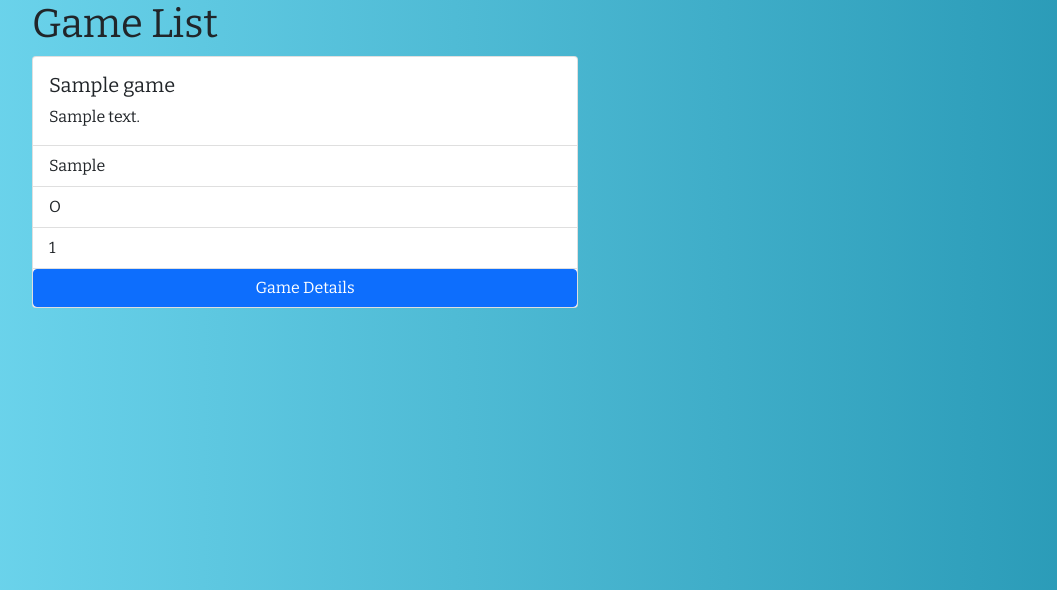
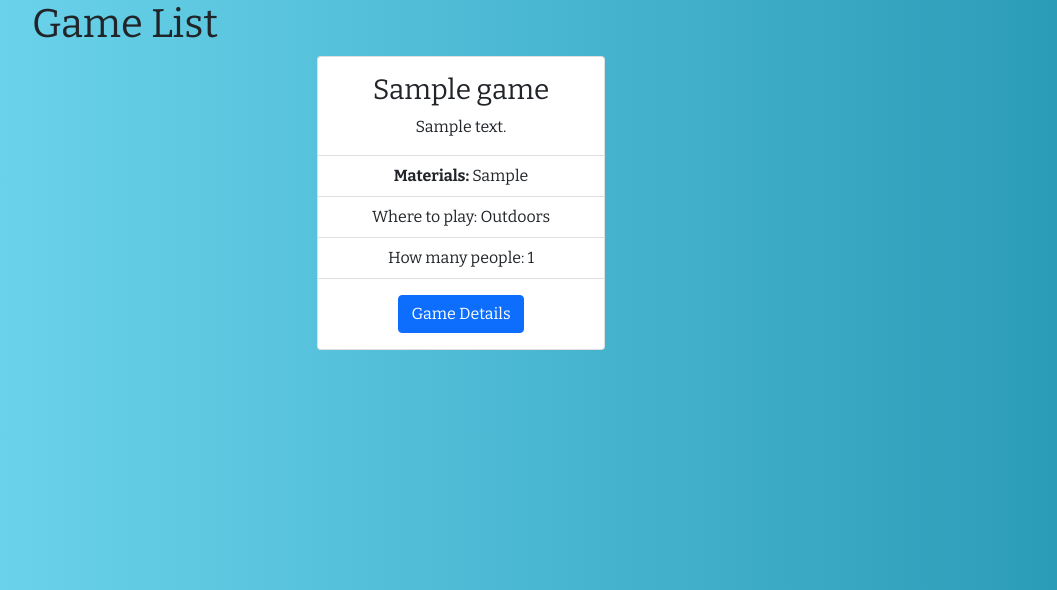
Before and after one commit to janae-b/partygameplanner, a Django app: page /games/ in a window 1280 px wide. Shown: the part 72-662 px from the top of the page, without its empty margins (50-1107 px from the left). Run offline with Django 3.2, Linux system fonts and the light colour scheme; a user stored in the database is signed in; tables that the repository leaves empty hold one stand-in row (values such as "Sample post").

Commit message:
work on game display

```diff
--- a/main_app/static/css/style.css
+++ b/main_app/static/css/style.css
@@ -1,6 +1,7 @@
 body {
   display: flex;
   font-family: 'Bitter', serif;
+
   min-height: 100vh;
   flex-direction: column;
   margin:0;
@@ -22,6 +23,17 @@ footer.page-footer {
 html {
   height:100%;
 }
+
+.row {
+    display: flex;
+    flex-direction: row;
+    justify-content: center;
+    flex-wrap: wrap-reverse;
+    column-gap: 60px;
+    row-gap: 20px;
+    margin-bottom: 20px;
+}
+
 
 .card-task {
   display: flex;
--- a/main_app/templates/base.html
+++ b/main_app/templates/base.html
@@ -8,7 +8,7 @@
   <meta http-equiv="X-UA-Compatible" content="ie=edge">
   <title>🎉Party Game Planner</title>
   <link rel="preconnect" href="https://fonts.gstatic.com">
-  <link href="https://fonts.googleapis.com/css2?family=Bitter&display=swap" rel="stylesheet">
+  <link href="https://fonts.googleapis.com/css2?family=Bitter:wght@300;400;700&display=swap" rel="stylesheet">
   <link href="https://cdn.jsdelivr.net/npm/bootstrap@5.0.0/dist/css/bootstrap.min.css" rel="stylesheet" integrity="sha384-wEmeIV1mKuiNpC+IOBjI7aAzPcEZeedi5yW5f2yOq55WWLwNGmvvx4Um1vskeMj0" crossorigin="anonymous">
   <link rel="stylesheet" type="text/css" href="{% static 'css/style.css' %}">
   <script src="https://cdn.jsdelivr.net/npm/bootstrap@5.0.0/dist/js/bootstrap.bundle.min.js" integrity="sha384-p34f1UUtsS3wqzfto5wAAmdvj+osOnFyQFpp4Ua3gs/ZVWx6oOypYoCJhGGScy+8" crossorigin="anonymous"></script>
--- a/main_app/templates/games/index.html
+++ b/main_app/templates/games/index.html
@@ -4,18 +4,23 @@
 <h1>Game List</h1>
 
 {% for game in games %}
-<div class="row row-cols-1 row-cols-md-2 g-4">
-  <div class="col">
-    <div class="card">
+{% comment %} <div class="row row-cols-1 row-cols-md-2 g-4">
+  <div class="col"> {% endcomment %}
+<div class="row">
+  <div class="col-sm-6">
+    <div class="card text-center" style="width: 18rem;">
       <div class="card-body">
-        <h5 class="card-title">{{ game.name }}</h5>
+        <h3 class="card-title">{{ game.name }}</h3>
         <p class="card-text">{{ game.description }}</p>
       </div>
       <ul class="list-group list-group-flush">
-        <li class="list-group-item">{{ game.materials }}</li>
-        <li class="list-group-item">{{ game.where }}</li>
-        <li class="list-group-item">{{ game.number }}</li>
+        <li class="list-group-item"><strong>Materials: </strong>{{ game.materials }}</li>
+        <li class="list-group-item">Where to play: {{ game.get_where_display }}</li>
+        <li class="list-group-item">How many people: {{ game.number }}</li>
+      </ul>
+      <div class="card-body">
             <a href="{% url 'detail' game.id %}" class="btn btn-primary">Game Details</a>
+      </div>
     </div>
   </div>
 </div>
```
